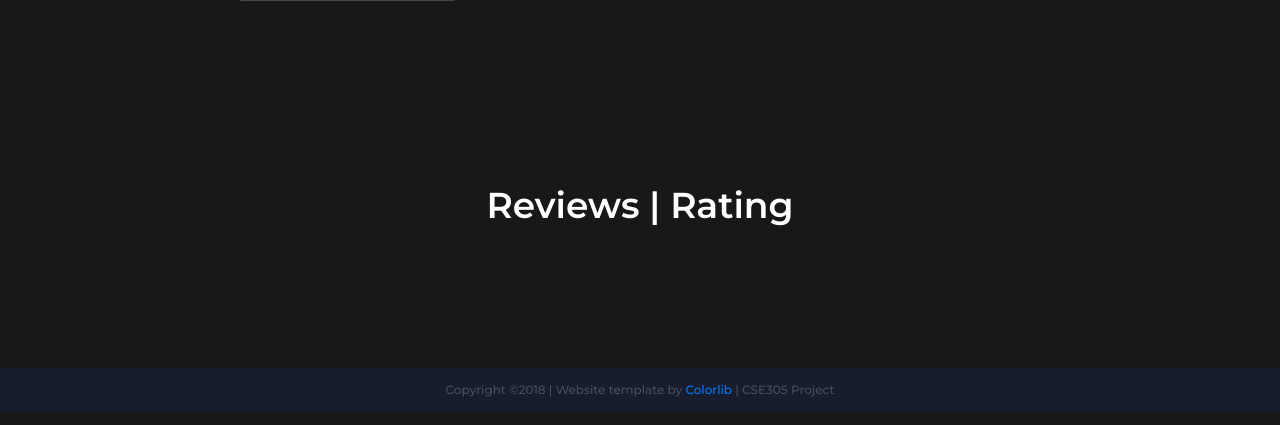
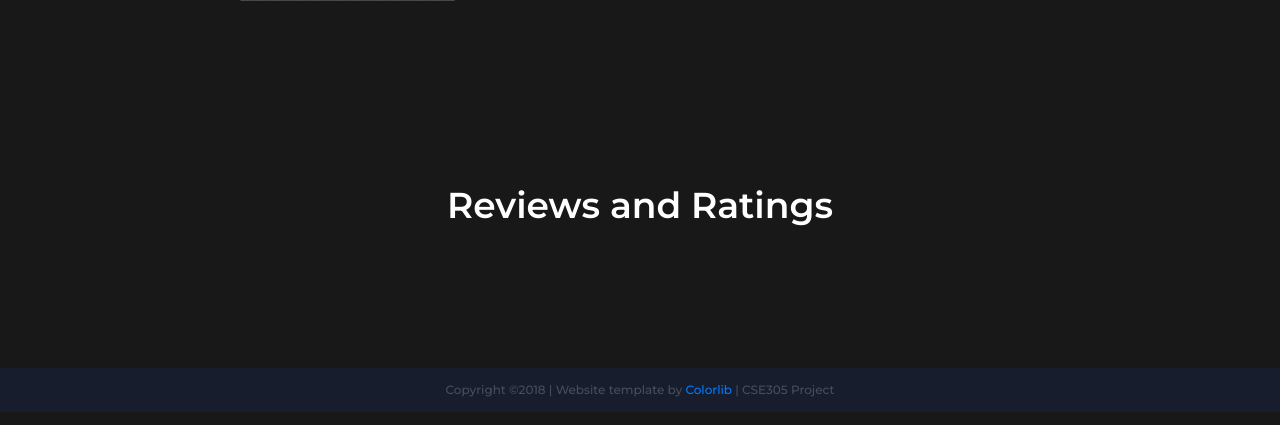
Before and after one commit to DubyaDude/SBU-CSE305, a Django app: template templates/movie.html in a window 1280 px wide. Shown: the part 388-813 px from the top of the page. Run offline with Django 3.2, Linux system fonts and the light colour scheme; the template is opened without the code that fills it, so the values that code supplies are empty.

Commit message:
Review title change

```diff
--- a/templates/movie.html
+++ b/templates/movie.html
@@ -95,7 +95,7 @@
 			<div class="row">
 				<div class="col">
 					<div class="section_title_container text-center">
-						<div class="section_title"><h2>Reviews | Rating</h2></div>
+						<div class="section_title"><h2>Reviews and Ratings</h2></div>
 					</div>
 				</div>
 			</div>
```
